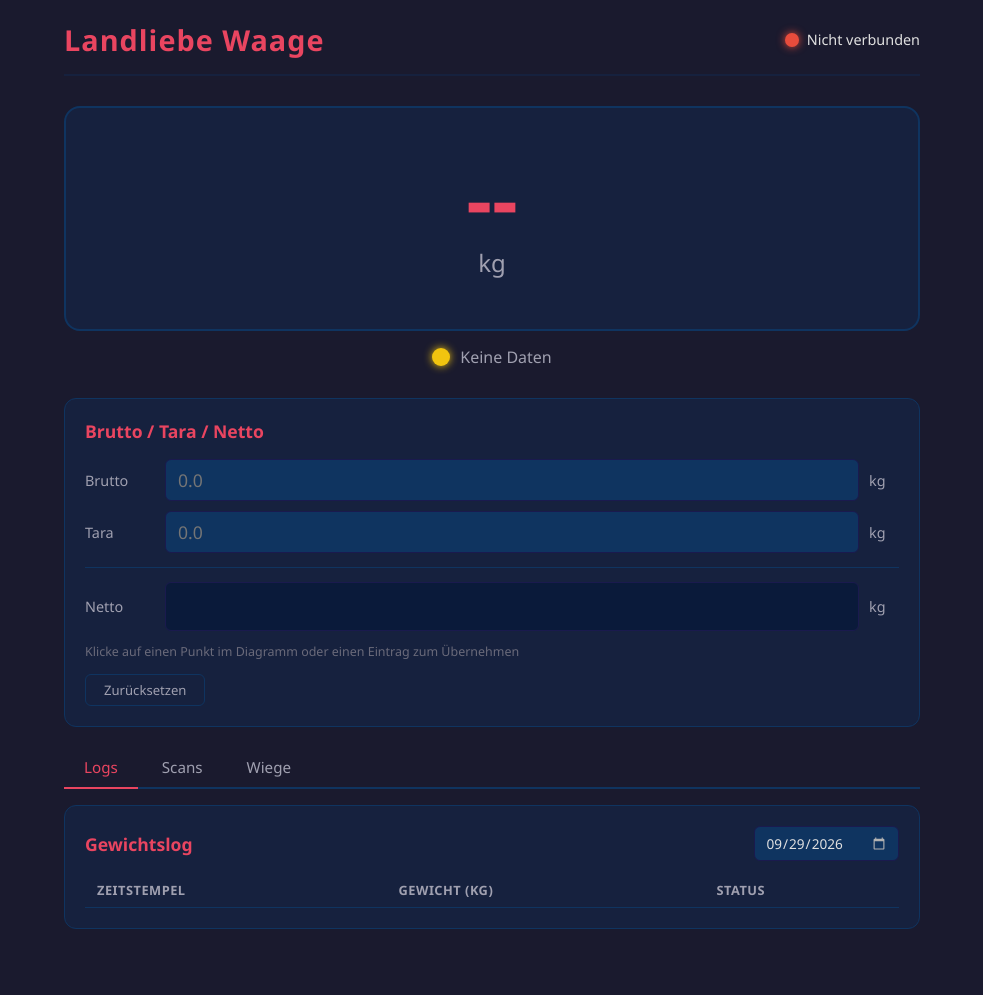
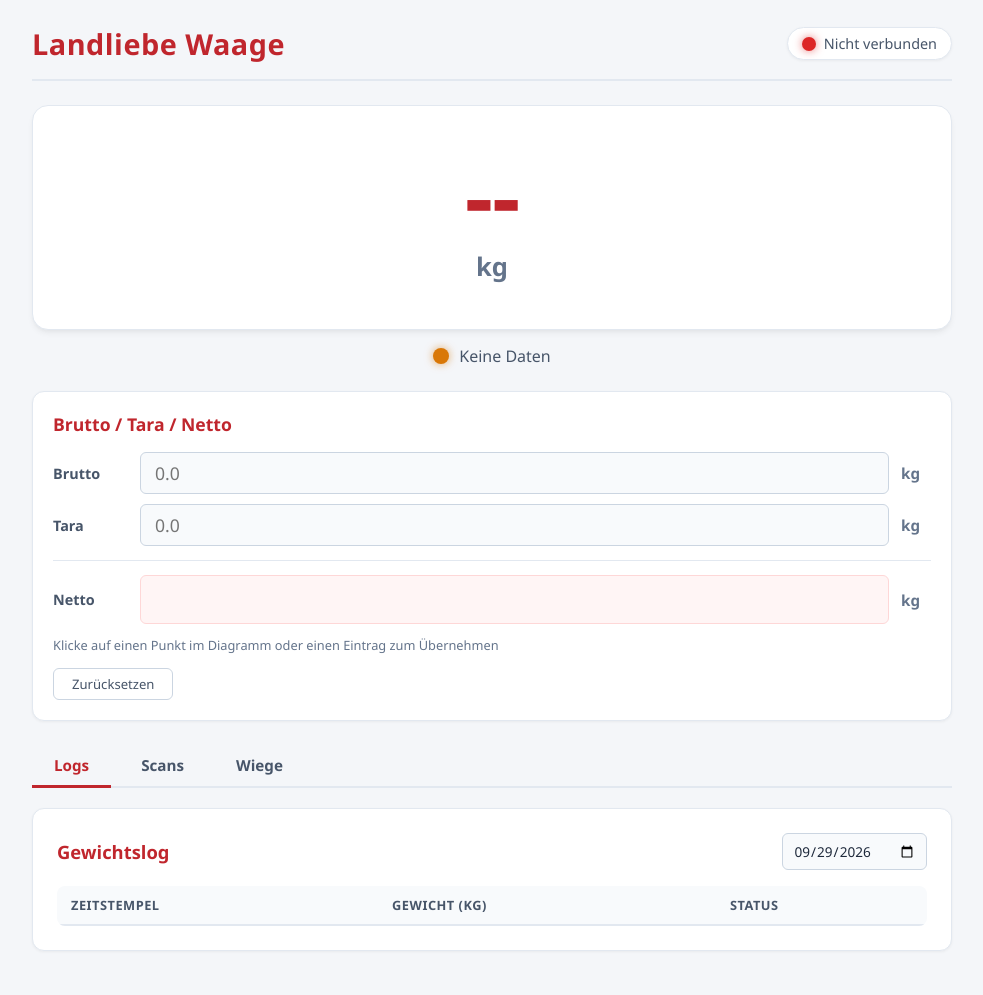
Before and after one commit to K0M15/truck-scale, a Flask app: page / in a window 1280 px wide. Shown: the whole page, without its empty margins (148-1131 px from the left). Before the commit the page ends 929 px from the top, so only its background shows below. Run offline with Flask 3, Linux system fonts and the light colour scheme; data that the repository does not hold is empty; some libraries are stand-ins or nearby versions.

Commit message:
light theme

```diff
--- a/app/web/static/style.css
+++ b/app/web/static/style.css
@@ -1,3 +1,24 @@
+:root {
+    --bg-body: #f4f6f9;
+    --bg-card: #ffffff;
+    --bg-input: #f8fafc;
+    --bg-input-ro: #edf2f7;
+    --border-color: #e2e8f0;
+    --border-input: #cbd5e1;
+    --text-primary: #1e293b;
+    --text-secondary: #475569;
+    --text-muted: #64748b;
+    --text-dim: #94a3b8;
+    --accent: #c0262d;
+    --accent-hover: #991b1b;
+    --accent-light: rgba(192, 38, 45, 0.08);
+    --success: #16a34a;
+    --warning: #d97706;
+    --danger: #dc2626;
+    --shadow-sm: 0 1px 3px rgba(0, 0, 0, 0.05);
+    --shadow-md: 0 4px 6px -1px rgba(0, 0, 0, 0.06), 0 2px 4px -2px rgba(0, 0, 0, 0.04);
+}
+
 * {
     margin: 0;
     padding: 0;
@@ -6,31 +27,31 @@
 
 body {
     font-family: "Segoe UI", system-ui, -apple-system, sans-serif;
-    background: #1a1a2e;
-    color: #e0e0e0;
+    background: var(--bg-body);
+    color: var(--text-primary);
     min-height: 100vh;
 }
 
 .container {
-    max-width: 70%;
+    max-width: 75%;
     margin: 0 auto;
-    padding: 20px;
+    padding: 24px 20px;
 }
 
 header {
     display: flex;
     justify-content: space-between;
     align-items: center;
-    margin-bottom: 30px;
-    padding-bottom: 15px;
-    border-bottom: 2px solid #16213e;
+    margin-bottom: 24px;
+    padding-bottom: 16px;
+    border-bottom: 2px solid var(--border-color);
 }
 
 header h1 {
     font-size: 1.8rem;
-    font-weight: 600;
-    color: #e94560;
-    letter-spacing: 1px;
+    font-weight: 700;
+    color: var(--accent);
+    letter-spacing: 0.5px;
 }
 
 .status {
@@ -38,6 +59,12 @@ header h1 {
     align-items: center;
     gap: 8px;
     font-size: 0.9rem;
+    color: var(--text-secondary);
+    background: var(--bg-card);
+    padding: 6px 14px;
+    border-radius: 20px;
+    border: 1px solid var(--border-color);
+    box-shadow: var(--shadow-sm);
 }
 
 .led {
@@ -45,45 +72,48 @@ header h1 {
     height: 14px;
     border-radius: 50%;
     display: inline-block;
-    box-shadow: 0 0 6px rgba(0,0,0,0.3);
+    box-shadow: 0 0 4px rgba(0, 0, 0, 0.2);
 }
 
 .led-green {
-    background: #2ecc71;
-    box-shadow: 0 0 8px #2ecc71;
+    background: var(--success);
+    box-shadow: 0 0 8px rgba(22, 163, 74, 0.6);
 }
 
 .led-yellow {
-    background: #f1c40f;
-    box-shadow: 0 0 8px #f1c40f;
+    background: var(--warning);
+    box-shadow: 0 0 8px rgba(217, 119, 6, 0.6);
 }
 
 .led-red {
-    background: #e74c3c;
-    box-shadow: 0 0 8px #e74c3c;
+    background: var(--danger);
+    box-shadow: 0 0 8px rgba(220, 38, 38, 0.6);
 }
 
 .weight-display {
-    background: #16213e;
+    background: var(--bg-card);
     border-radius: 16px;
-    padding: 50px 30px;
+    padding: 45px 30px;
     text-align: center;
     margin-bottom: 15px;
-    border: 2px solid #0f3460;
+    border: 1px solid var(--border-color);
+    box-shadow: var(--shadow-md);
 }
 
 .weight-value {
-    font-size: 5rem;
-    font-weight: 700;
-    color: #e94560;
+    font-size: 5.5rem;
+    font-weight: 800;
+    color: var(--accent);
     font-variant-numeric: tabular-nums;
     line-height: 1;
+    letter-spacing: -1px;
 }
 
 .weight-unit {
-    font-size: 1.5rem;
-    color: #a0a0b0;
-    margin-top: 8px;
+    font-size: 1.6rem;
+    font-weight: 600;
+    color: var(--text-muted);
+    margin-top: 10px;
 }
 
 .scale-status {
@@ -91,23 +121,26 @@ header h1 {
     align-items: center;
     justify-content: center;
     gap: 10px;
-    margin-bottom: 30px;
+    margin-bottom: 24px;
     font-size: 1rem;
-    color: #a0a0b0;
+    color: var(--text-secondary);
+    font-weight: 500;
 }
 
 .scale-status .led {
-    width: 18px;
-    height: 18px;
+    width: 16px;
+    height: 16px;
 }
 
 .error-banner {
-    background: #e74c3c;
-    color: white;
+    background: #fef2f2;
+    color: var(--danger);
+    border: 1px solid #fecaca;
     padding: 12px 20px;
     border-radius: 8px;
     margin-bottom: 20px;
-    font-weight: 500;
+    font-weight: 600;
+    font-size: 0.95rem;
 }
 
 .error-banner.hidden {
@@ -118,175 +151,48 @@ header h1 {
     display: block;
 }
 
-
-.chart-section {
-    background: #16213e;
+.scale-calc {
+    background: var(--bg-card);
     border-radius: 12px;
     padding: 20px;
-    border: 1px solid #0f3460;
-    margin-bottom: 20px;
-}
-
-.chart-header {
-    display: flex;
-    justify-content: space-between;
-    align-items: center;
-    margin-bottom: 12px;
-    flex-wrap: wrap;
-    gap: 8px;
-}
-
-.chart-header h2 {
-    font-size: 1.1rem;
-    color: #e94560;
-    margin: 0;
-}
-
-.chart-controls {
-    display: flex;
-    align-items: center;
-    gap: 6px;
-}
-
-.time-picker {
-    background: #0f3460;
-    color: #e0e0e0;
-    border: 1px solid #1a1a4e;
-    border-radius: 6px;
-    padding: 6px 8px;
-    font-size: 0.85rem;
-    font-family: inherit;
-    cursor: pointer;
-    width: 130px;
-}
-
-.time-picker::-webkit-calendar-picker-indicator {
-    filter: invert(0.7);
-    cursor: pointer;
-}
-
-.time-sep {
-    color: #a0a0b0;
-    font-size: 0.9rem;
-}
-
-.date-picker {
-    background: #0f3460;
-    color: #e0e0e0;
-    border: 1px solid #1a1a4e;
-    border-radius: 6px;
-    padding: 6px 10px;
-    font-size: 0.85rem;
-    font-family: inherit;
-    cursor: pointer;
-}
-
-.date-picker::-webkit-calendar-picker-indicator {
-    filter: invert(0.7);
-    cursor: pointer;
-}
-
-.chart-container {
-    position: relative;
-    width: 100%;
-    height: 300px;
-    margin-bottom: 10px;
-}
-
-.chart-info {
-    display: flex;
-    justify-content: space-between;
-    font-size: 0.8rem;
-    color: #a0a0b0;
-}
-
-.log-section {
-    background: #16213e;
-    border-radius: 12px;
-    padding: 20px;
-    border: 1px solid #0f3460;
-}
-
-.log-section h2 {
-    font-size: 1.1rem;
-    color: #e94560;
-    margin-bottom: 12px;
-}
-
-table {
-    width: 100%;
-    border-collapse: collapse;
-}
-
-th {
-    text-align: left;
-    padding: 8px 12px;
-    color: #a0a0b0;
-    font-size: 0.8rem;
-    text-transform: uppercase;
-    letter-spacing: 0.5px;
-    border-bottom: 1px solid #0f3460;
-}
-
-td {
-    padding: 6px 12px;
-    font-size: 0.95rem;
-    border-bottom: 1px solid rgba(15, 52, 96, 0.4);
-    font-variant-numeric: tabular-nums;
-}
-
-tbody tr:hover {
-    background: rgba(233, 69, 96, 0.08);
-}
-
-.clickable-row {
-    cursor: pointer;
-    transition: background 0.15s;
-}
-
-.clickable-row:hover {
-    background: rgba(233, 69, 96, 0.15);
-}
-
-.scale-calc {
-    background: #16213e;
-    border-radius: 12px;
-    padding: 20px;
-    border: 1px solid #0f3460;
-    margin-bottom: 20px;
+    border: 1px solid var(--border-color);
+    box-shadow: var(--shadow-sm);
+    margin-bottom: 24px;
 }
 
 .scale-calc h2 {
     font-size: 1.1rem;
-    color: #e94560;
+    font-weight: 700;
+    color: var(--accent);
     margin: 0 0 16px 0;
 }
 
 .calc-row {
     display: flex;
     align-items: center;
-    gap: 10px;
+    gap: 12px;
     margin-bottom: 10px;
 }
 
 .calc-row label {
-    width: 70px;
+    width: 75px;
     font-size: 0.9rem;
-    color: #a0a0b0;
+    font-weight: 600;
+    color: var(--text-secondary);
 }
 
 .calc-input {
     flex: 1;
-    background: #0f3460;
-    color: #e0e0e0;
-    border: 1px solid #1a1a4e;
+    background: var(--bg-input);
+    color: var(--text-primary);
+    border: 1px solid var(--border-input);
     border-radius: 6px;
-    padding: 8px 12px;
+    padding: 8px 14px;
     font-size: 1.1rem;
     font-family: inherit;
     font-variant-numeric: tabular-nums;
     outline: none;
-    transition: border-color 0.2s;
+    transition: all 0.2s;
     -moz-appearance: textfield;
 }
 
@@ -297,89 +203,99 @@ tbody tr:hover {
 }
 
 .calc-input:focus {
-    border-color: #e94560;
+    border-color: var(--accent);
+    background: #ffffff;
+    box-shadow: 0 0 0 3px rgba(192, 38, 45, 0.12);
 }
 
 .calc-input-filled {
-    border-color: #2ecc71;
+    border-color: var(--success);
+    background: #f0fdf4;
 }
 
 .calc-input[readonly] {
-    background: #0a1a3a;
+    background: var(--bg-input-ro);
+    color: var(--text-primary);
     cursor: default;
+    border-color: var(--border-color);
 }
 
 .calc-unit {
     width: 30px;
-    font-size: 0.9rem;
-    color: #a0a0b0;
+    font-size: 0.95rem;
+    font-weight: 600;
+    color: var(--text-muted);
 }
 
 .calc-divider {
     height: 1px;
-    background: #0f3460;
+    background: var(--border-color);
     margin: 14px 0;
 }
 
 .calc-result .calc-input {
     font-size: 1.4rem;
     font-weight: 700;
-    color: #e94560;
+    color: var(--accent);
+    background: #fff5f5;
+    border-color: #fed7d7;
 }
 
 .calc-hint {
-    font-size: 0.78rem;
-    color: #6a6a7a;
+    font-size: 0.8rem;
+    color: var(--text-muted);
     margin-top: 12px;
-    transition: color 0.3s;
 }
 
 .calc-clear {
     margin-top: 14px;
     padding: 6px 18px;
-    background: transparent;
-    color: #a0a0b0;
-    border: 1px solid #0f3460;
+    background: var(--bg-card);
+    color: var(--text-secondary);
+    border: 1px solid var(--border-input);
     border-radius: 6px;
     cursor: pointer;
     font-size: 0.82rem;
+    font-weight: 500;
     font-family: inherit;
     transition: all 0.2s;
 }
 
 .calc-clear:hover {
-    color: #e94560;
-    border-color: #e94560;
+    color: var(--accent);
+    border-color: var(--accent);
+    background: var(--accent-light);
 }
 
 .tabs {
     display: flex;
-    gap: 4px;
-    margin-bottom: 16px;
-    border-bottom: 2px solid #0f3460;
+    gap: 8px;
+    margin-bottom: 20px;
+    border-bottom: 2px solid var(--border-color);
     padding-bottom: 0;
 }
 
 .tab-btn {
     background: transparent;
-    color: #a0a0b0;
+    color: var(--text-secondary);
     border: none;
-    padding: 10px 20px;
+    padding: 10px 22px;
     font-size: 0.95rem;
+    font-weight: 600;
     font-family: inherit;
     cursor: pointer;
-    border-bottom: 2px solid transparent;
+    border-bottom: 3px solid transparent;
     margin-bottom: -2px;
     transition: all 0.2s;
 }
 
 .tab-btn:hover {
-    color: #e94560;
+    color: var(--accent);
 }
 
 .tab-btn.active {
-    color: #e94560;
-    border-bottom-color: #e94560;
+    color: var(--accent);
+    border-bottom-color: var(--accent);
 }
 
 .tab-content {
@@ -388,135 +304,237 @@ tbody tr:hover {
 
 .table-scroll {
     overflow-x: auto;
+    border-radius: 8px;
 }
 
-.scan-section {
-    background: #16213e;
+.log-section, .scan-section, .chart-section {
+    background: var(--bg-card);
     border-radius: 12px;
-    padding: 20px;
-    border: 1px solid #0f3460;
+    padding: 24px;
+    border: 1px solid var(--border-color);
+    box-shadow: var(--shadow-sm);
+    margin-bottom: 20px;
 }
 
-.scan-header {
+.log-section h2, .scan-header h2, .chart-header h2 {
+    font-size: 1.15rem;
+    font-weight: 700;
+    color: var(--accent);
+    margin: 0;
+}
+
+.scan-header, .chart-header {
     display: flex;
     justify-content: space-between;
     align-items: center;
+    margin-bottom: 16px;
+    flex-wrap: wrap;
+    gap: 8px;
+}
+
+.scan-controls, .chart-controls {
+    display: flex;
+    align-items: center;
+    gap: 8px;
+}
+
+.time-picker, .date-picker {
+    background: var(--bg-input);
+    color: var(--text-primary);
+    border: 1px solid var(--border-input);
+    border-radius: 6px;
+    padding: 7px 10px;
+    font-size: 0.85rem;
+    font-weight: 500;
+    font-family: inherit;
+    cursor: pointer;
+    outline: none;
+    transition: border-color 0.2s;
+}
+
+.time-picker:focus, .date-picker:focus {
+    border-color: var(--accent);
+    box-shadow: 0 0 0 2px rgba(192, 38, 45, 0.12);
+}
+
+.time-picker {
+    width: 120px;
+}
+
+.time-sep {
+    color: var(--text-muted);
+    font-weight: 600;
+}
+
+.chart-container {
+    position: relative;
+    width: 100%;
+    height: 320px;
     margin-bottom: 12px;
 }
 
-.scan-header h2 {
-    font-size: 1.1rem;
-    color: #e94560;
-    margin: 0;
+.chart-info {
+    display: flex;
+    justify-content: space-between;
+    font-size: 0.85rem;
+    font-weight: 500;
+    color: var(--text-muted);
 }
 
-.scan-controls {
-    display: flex;
-    align-items: center;
-    gap: 6px;
+table {
+    width: 100%;
+    border-collapse: collapse;
+}
+
+th {
+    text-align: left;
+    padding: 10px 14px;
+    background: #f8fafc;
+    color: var(--text-secondary);
+    font-size: 0.8rem;
+    font-weight: 700;
+    text-transform: uppercase;
+    letter-spacing: 0.5px;
+    border-bottom: 2px solid var(--border-color);
+}
+
+td {
+    padding: 8px 14px;
+    font-size: 0.95rem;
+    color: var(--text-primary);
+    border-bottom: 1px solid var(--border-color);
+    font-variant-numeric: tabular-nums;
+}
+
+tbody tr {
+    transition: background 0.12s;
+}
+
+tbody tr:hover {
+    background: #f8fafc;
+}
+
+.clickable-row {
+    cursor: pointer;
+}
+
+.clickable-row:hover {
+    background: var(--accent-light);
 }
 
 .scan-filters {
     display: flex;
-    gap: 4px;
-    margin-bottom: 12px;
+    gap: 6px;
+    margin-bottom: 14px;
 }
 
 .filter-btn {
-    background: transparent;
-    color: #a0a0b0;
-    border: 1px solid #0f3460;
+    background: var(--bg-card);
+    color: var(--text-secondary);
+    border: 1px solid var(--border-input);
     border-radius: 6px;
-    padding: 5px 14px;
-    font-size: 0.8rem;
+    padding: 5px 16px;
+    font-size: 0.82rem;
+    font-weight: 500;
     font-family: inherit;
     cursor: pointer;
     transition: all 0.2s;
 }
 
 .filter-btn:hover {
-    border-color: #e94560;
-    color: #e94560;
+    border-color: var(--accent);
+    color: var(--accent);
 }
 
 .filter-btn.active {
-    background: #0f3460;
-    border-color: #e94560;
-    color: #e94560;
+    background: #fee2e2;
+    border-color: var(--accent);
+    color: var(--accent);
+    font-weight: 600;
 }
 
 .scan-edit {
     background: transparent;
-    color: #e0e0e0;
+    color: var(--text-primary);
     border: 1px solid transparent;
     border-radius: 4px;
-    padding: 4px 6px;
-    font-size: 0.85rem;
+    padding: 4px 8px;
+    font-size: 0.9rem;
     font-family: inherit;
     width: 100%;
-    min-width: 70px;
+    min-width: 80px;
     outline: none;
     transition: border-color 0.2s, background 0.2s;
 }
 
 .scan-edit:focus {
-    border-color: #e94560;
-    background: #0f3460;
+    border-color: var(--accent);
+    background: #ffffff;
+    box-shadow: 0 0 0 2px rgba(192, 38, 45, 0.1);
 }
 
 .scan-weight {
-    min-width: 70px;
+    min-width: 80px;
     font-variant-numeric: tabular-nums;
 }
 
 .scan-weight::-webkit-outer-spin-button,
 .scan-weight::-webkit-inner-spin-button {
-    -webkit-appearance: none; margin: 0;
+    -webkit-appearance: none;
+    margin: 0;
 }
 
 .scan-cell-ro {
     font-variant-numeric: tabular-nums;
+    font-weight: 600;
+    color: var(--text-secondary);
 }
 
 .scan-save-btn {
-    background: transparent;
-    color: #a0a0b0;
-    border: 1px solid #0f3460;
+    background: var(--bg-card);
+    color: var(--text-secondary);
+    border: 1px solid var(--border-input);
     border-radius: 4px;
-    padding: 3px 10px;
-    font-size: 0.78rem;
+    padding: 4px 12px;
+    font-size: 0.8rem;
+    font-weight: 500;
     font-family: inherit;
     cursor: pointer;
     transition: all 0.2s;
 }
 
 .scan-save-btn:hover {
-    color: #2ecc71;
-    border-color: #2ecc71;
+    color: var(--success);
+    border-color: var(--success);
+    background: #f0fdf4;
 }
 
 .scan-info {
-    font-size: 0.82rem;
-    color: #6a6a7a;
-    margin-top: 10px;
-    transition: color 0.3s;
+    font-size: 0.85rem;
+    color: var(--text-muted);
+    margin-top: 12px;
 }
 
 .hash-ok {
-    color: #2ecc71;
+    color: var(--success);
     font-size: 1rem;
+    font-weight: bold;
 }
 
 .hash-warn {
-    color: #f1c40f;
+    color: var(--warning);
     font-size: 1rem;
     cursor: help;
 }
 
 .modal {
     position: fixed;
-    top: 0; left: 0; right: 0; bottom: 0;
-    background: rgba(0,0,0,0.7);
+    top: 0;
+    left: 0;
+    right: 0;
+    bottom: 0;
+    background: rgba(15, 23, 42, 0.45);
+    backdrop-filter: blur(2px);
     display: flex;
     align-items: center;
     justify-content: center;
@@ -528,144 +546,82 @@ tbody tr:hover {
 }
 
 .modal-content {
-    background: #16213e;
-    border: 1px solid #0f3460;
+    background: var(--bg-card);
+    border: 1px solid var(--border-color);
     border-radius: 12px;
-    padding: 24px;
-    min-width: 380px;
+    padding: 28px;
+    min-width: 400px;
     max-width: 90%;
+    box-shadow: 0 20px 25px -5px rgba(0, 0, 0, 0.1), 0 8px 10px -6px rgba(0, 0, 0, 0.05);
 }
 
 .modal-content h3 {
-    color: #e94560;
-    font-size: 1.1rem;
+    color: var(--accent);
+    font-size: 1.2rem;
+    font-weight: 700;
     margin-bottom: 8px;
 }
 
 .modal-content p {
-    color: #a0a0b0;
-    font-size: 0.85rem;
-    margin-bottom: 14px;
+    color: var(--text-secondary);
+    font-size: 0.9rem;
+    margin-bottom: 16px;
 }
 
 .modal-input {
-    background: #0f3460;
-    color: #e0e0e0;
-    border: 1px solid #1a1a4e;
+    background: var(--bg-input);
+    color: var(--text-primary);
+    border: 1px solid var(--border-input);
     border-radius: 6px;
     padding: 10px 14px;
     font-size: 1rem;
     font-family: inherit;
     outline: none;
     width: 100%;
-    margin-bottom: 16px;
-    transition: border-color 0.2s;
+    margin-bottom: 18px;
+    transition: all 0.2s;
 }
 
 .modal-input:focus {
-    border-color: #e94560;
+    border-color: var(--accent);
+    background: #ffffff;
+    box-shadow: 0 0 0 3px rgba(192, 38, 45, 0.12);
 }
 
 .modal-buttons {
     display: flex;
-    gap: 8px;
+    gap: 10px;
     justify-content: flex-end;
 }
 
 .modal-btn {
     padding: 8px 20px;
-    background: transparent;
-    color: #a0a0b0;
-    border: 1px solid #0f3460;
+    background: var(--bg-card);
+    color: var(--text-secondary);
+    border: 1px solid var(--border-input);
     border-radius: 6px;
     cursor: pointer;
-    font-size: 0.85rem;
+    font-size: 0.88rem;
+    font-weight: 500;
     font-family: inherit;
     transition: all 0.2s;
 }
 
 .modal-btn:hover {
-    border-color: #e94560;
-    color: #e94560;
+    border-color: var(--accent);
+    color: var(--accent);
+    background: var(--accent-light);
 }
 
 .modal-btn-primary {
-    background: #e94560;
-    color: white;
-    border-color: #e94560;
+    background: var(--accent);
+    color: #ffffff;
+    border-color: var(--accent);
+    font-weight: 600;
 }
 
 .modal-btn-primary:hover {
-    background: #c0392b;
-    border-color: #c0392b;
+    background: var(--accent-hover);
+    border-color: var(--accent-hover);
+    color: #ffffff;
 }
-
-.scan-section {
-    background: #16213e;
-    border-radius: 12px;
-    padding: 20px;
-    border: 1px solid #0f3460;
-    margin-top: 20px;
-}
-
-.scan-header {
-    display: flex;
-    justify-content: space-between;
-    align-items: center;
-    margin-bottom: 12px;
-}
-
-.scan-header h2 {
-    font-size: 1.1rem;
-    color: #e94560;
-    margin: 0;
-}
-
-.scan-controls {
-    display: flex;
-    align-items: center;
-    gap: 6px;
-}
-
-.scan-edit {
-    background: transparent;
-    color: #e0e0e0;
-    border: 1px solid transparent;
-    border-radius: 4px;
-    padding: 4px 6px;
-    font-size: 0.9rem;
-    font-family: inherit;
-    width: 100%;
-    min-width: 80px;
-    outline: none;
-    transition: border-color 0.2s, background 0.2s;
-}
-
-.scan-edit:focus {
-    border-color: #e94560;
-    background: #0f3460;
-}
-
-.scan-save-btn {
-    background: transparent;
-    color: #a0a0b0;
-    border: 1px solid #0f3460;
-    border-radius: 4px;
-    padding: 3px 10px;
-    font-size: 0.78rem;
-    font-family: inherit;
-    cursor: pointer;
-    transition: all 0.2s;
-}
-
-.scan-save-btn:hover {
-    color: #2ecc71;
-    border-color: #2ecc71;
-}
-
-.scan-info {
-    font-size: 0.82rem;
-    color: #6a6a7a;
-    margin-top: 10px;
-    transition: color 0.3s;
-}
--- a/app/web/templates/index.html
+++ b/app/web/templates/index.html
@@ -188,7 +188,7 @@
             var ctx = document.getElementById("weight-chart").getContext("2d");
             chart = new Chart(ctx, {
                 type: "line",
-                data: { labels: [], datasets: [{ label: "Gewicht", data: [], borderColor: "#e94560", backgroundColor: "rgba(233,69,96,0.1)", borderWidth: 2, pointRadius: 0, tension: 0.3, fill: true }] },
+                data: { labels: [], datasets: [{ label: "Gewicht", data: [], borderColor: "#c0262d", backgroundColor: "rgba(192,38,45,0.08)", borderWidth: 2, pointRadius: 0, tension: 0.3, fill: true }] },
                 options: {
                     responsive: true, maintainAspectRatio: false, animation: false,
                     onClick: function(ev, el) { if (el.length > 0) { fillNextField(chart.data.datasets[0].data[el[0].index]); } },
@@ -196,9 +196,9 @@
                     plugins: {
                         legend: { display: false },
                         tooltip: {
-                            backgroundColor: "rgba(22,33,62,0.95)", titleColor: "#e0e0e0", bodyColor: "#e94560",
-                            borderColor: "#0f3460", borderWidth: 1, cornerRadius: 6, padding: 10,
-                            titleFont: { size: 13 }, bodyFont: { size: 15, weight: "bold" },
+                            backgroundColor: "rgba(255,255,255,0.96)", titleColor: "#1e293b", bodyColor: "#c0262d",
+                            borderColor: "#e2e8f0", borderWidth: 1, cornerRadius: 8, padding: 12,
+                            titleFont: { size: 13, weight: "600" }, bodyFont: { size: 15, weight: "bold" },
                             callbacks: {
                                 title: function(i) { return i.length ? "Uhrzeit: " + i[0].label : ""; },
                                 label: function(c) { return "Menge: " + c.parsed.y.toLocaleString("de-DE", {minimumFractionDigits:1, maximumFractionDigits:1}) + " kg"; },
@@ -206,8 +206,8 @@
                         },
                     },
                     scales: {
-                        x: { ticks: { color: "#a0a0b0", maxTicksLimit: 10 }, grid: { color: "rgba(15,52,96,0.3)" } },
-                        y: { ticks: { color: "#a0a0b0", callback: function(v) { return v.toLocaleString("de-DE"); } }, grid: { color: "rgba(15,52,96,0.3)" }, beginAtZero: true },
+                        x: { ticks: { color: "#64748b", maxTicksLimit: 10 }, grid: { color: "rgba(226,232,240,0.8)" } },
+                        y: { ticks: { color: "#64748b", callback: function(v) { return v.toLocaleString("de-DE"); } }, grid: { color: "rgba(226,232,240,0.8)" }, beginAtZero: true },
                     },
                 },
                 plugins: [{ id: "crosshair",
@@ -215,7 +215,7 @@
                         if (c.tooltip && c.tooltip.opacity > 0) {
                             var x = c.tooltip.x, y0 = c.scales.y.top, y1 = c.scales.y.bottom;
                             c.ctx.save(); c.ctx.beginPath(); c.ctx.moveTo(x, y0); c.ctx.lineTo(x, y1);
-                            c.ctx.lineWidth = 1; c.ctx.strokeStyle = "rgba(233,69,96,0.4)"; c.ctx.setLineDash([4,4]); c.ctx.stroke(); c.ctx.restore();
+                            c.ctx.lineWidth = 1; c.ctx.strokeStyle = "rgba(192,38,45,0.4)"; c.ctx.setLineDash([4,4]); c.ctx.stroke(); c.ctx.restore();
                         }
                     },
                 }],
```
